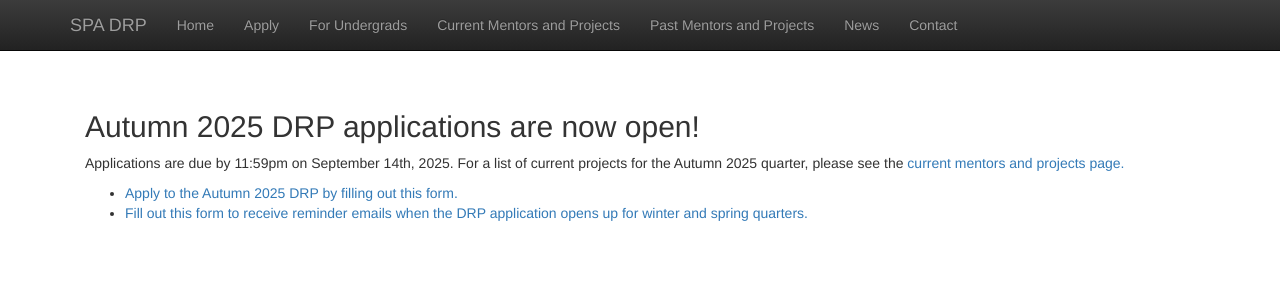
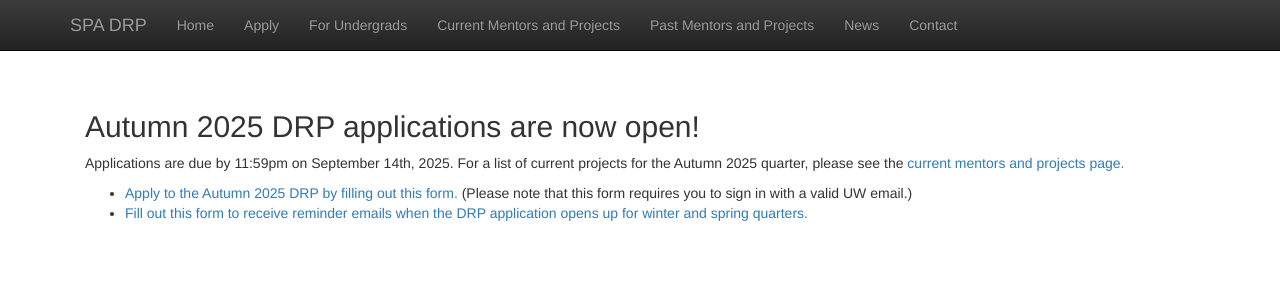
Before and after one commit to SPA-DRP/spa-drp.github.io, a Jekyll site: the page built from apply.md, in a window 1280 px wide. Shown: the top 300 px of the page. Built offline with Jekyll 4.4.1, drawn with Linux system fonts in a browser that asks for light colours; nearby versions of some CDN libraries; library files that are not in the unit come from our copies.

Commit message:
uw email thing

```diff
--- a/apply.md
+++ b/apply.md
@@ -7,5 +7,5 @@ title:  'Apply to DRP'
 
 Applications are due by 11:59pm on September 14th, 2025. For a list of current projects for the Autumn 2025 quarter, please see the [current mentors and projects page.](https://spa-drp.github.io/currentmentors.html)
 
-* [Apply to the Autumn 2025 DRP by filling out this form.](https://docs.google.com/forms/d/e/1FAIpQLSc3_JxYhvfRzDQKNt_oYwx23LdAb-aHubMjSKRer0Y8FxeeeQ/viewform?usp=dialog)
+* [Apply to the Autumn 2025 DRP by filling out this form.](https://docs.google.com/forms/d/e/1FAIpQLSc3_JxYhvfRzDQKNt_oYwx23LdAb-aHubMjSKRer0Y8FxeeeQ/viewform?usp=dialog) (Please note that this form requires you to sign in with a valid UW email.)
 * [Fill out this form to receive reminder emails when the DRP application opens up for winter and spring quarters.](https://docs.google.com/forms/d/e/1FAIpQLSdq6fVS3UI3ABV0uQA1fNpujUruzHmR8QyI4ovkIdXadxqNQQ/viewform?usp=dialog)
```
